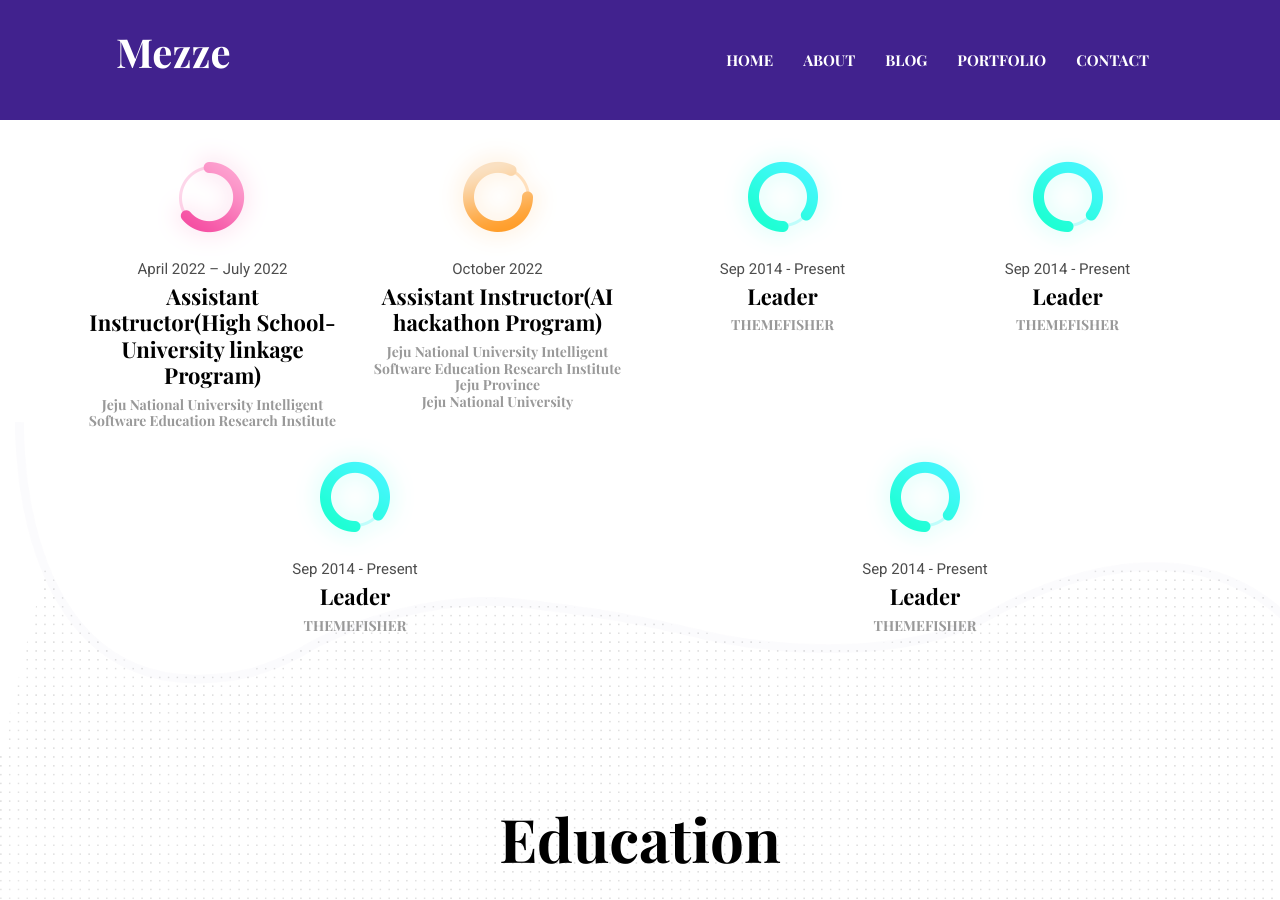
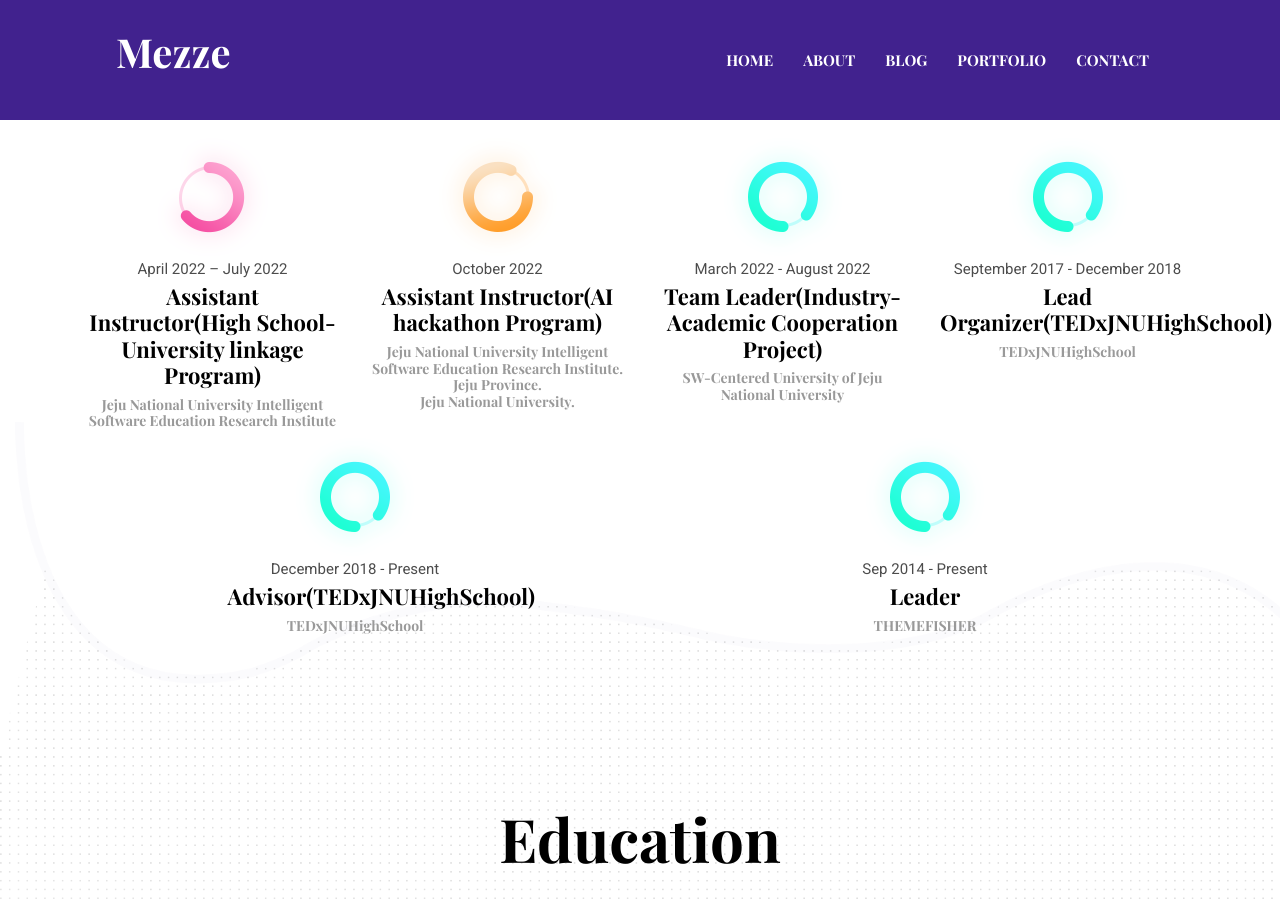
Before and after one commit to JEJUCE/JEJUCE.github.io, a Jekyll site: the page built from index.html, in a window 1280 px wide and 900 px high, scrolled down 1725 px. Built offline with Jekyll 4.4.1, drawn with Linux system fonts in a browser that asks for light colours.

Commit message:
no message

```diff
--- a/_data/settings.yml
+++ b/_data/settings.yml
@@ -89,25 +89,25 @@ experience:
       name: Assistant Instructor(AI hackathon Program),
       icon: "icon-2.png",
       date: "October 2022",
-      organization: "Jeju National University Intelligent Software Education Research Institute <br> Jeju Province<br> Jeju National University",
+      organization: "Jeju National University Intelligent Software Education Research Institute. <br> Jeju Province. <br> Jeju National University.",
     }
   - {
-      name: Leader,
+      name: Team Leader(Industry-Academic Cooperation Project),
       icon: "icon-3.png",
-      date: "Sep 2014 - Present",
-      organization: "THEMEFISHER",
+      date: "March 2022 - August 2022",
+      organization: "SW-Centered University of Jeju National University",
     }
   - {
-      name: Leader,
+      name: Lead Organizer(TEDxJNUHighSchool),
       icon: "icon-3.png",
-      date: "Sep 2014 - Present",
-      organization: "THEMEFISHER",
+      date: "September 2017 - December 2018",
+      organization: "TEDxJNUHighSchool",
     }
   - {
-      name: Leader,
+      name: Advisor(TEDxJNUHighSchool),
       icon: "icon-3.png",
-      date: "Sep 2014 - Present",
-      organization: "THEMEFISHER",
+      date: "December 2018 - Present",
+      organization: "TEDxJNUHighSchool",
     }
   - {
       name: Leader,
```
